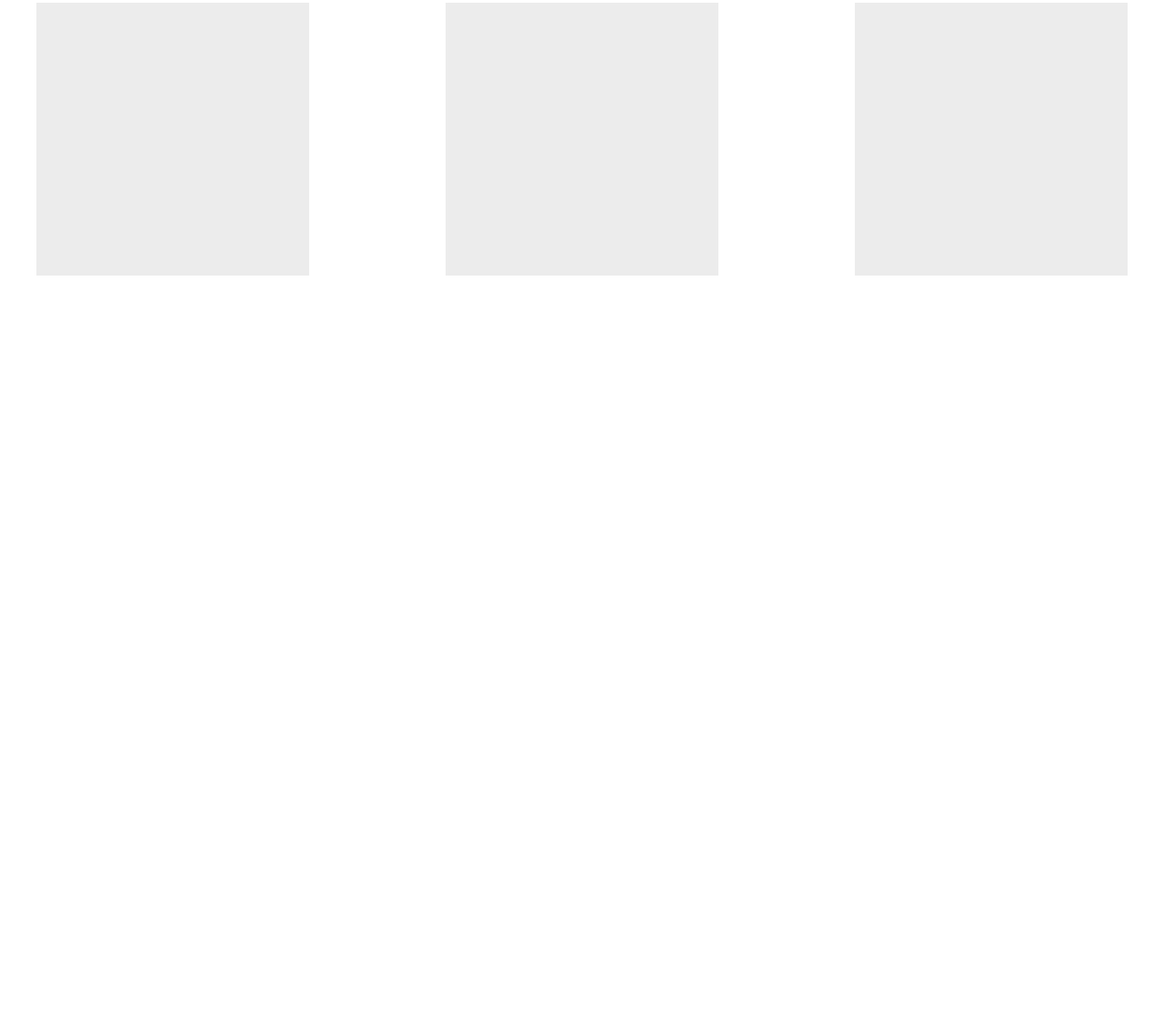
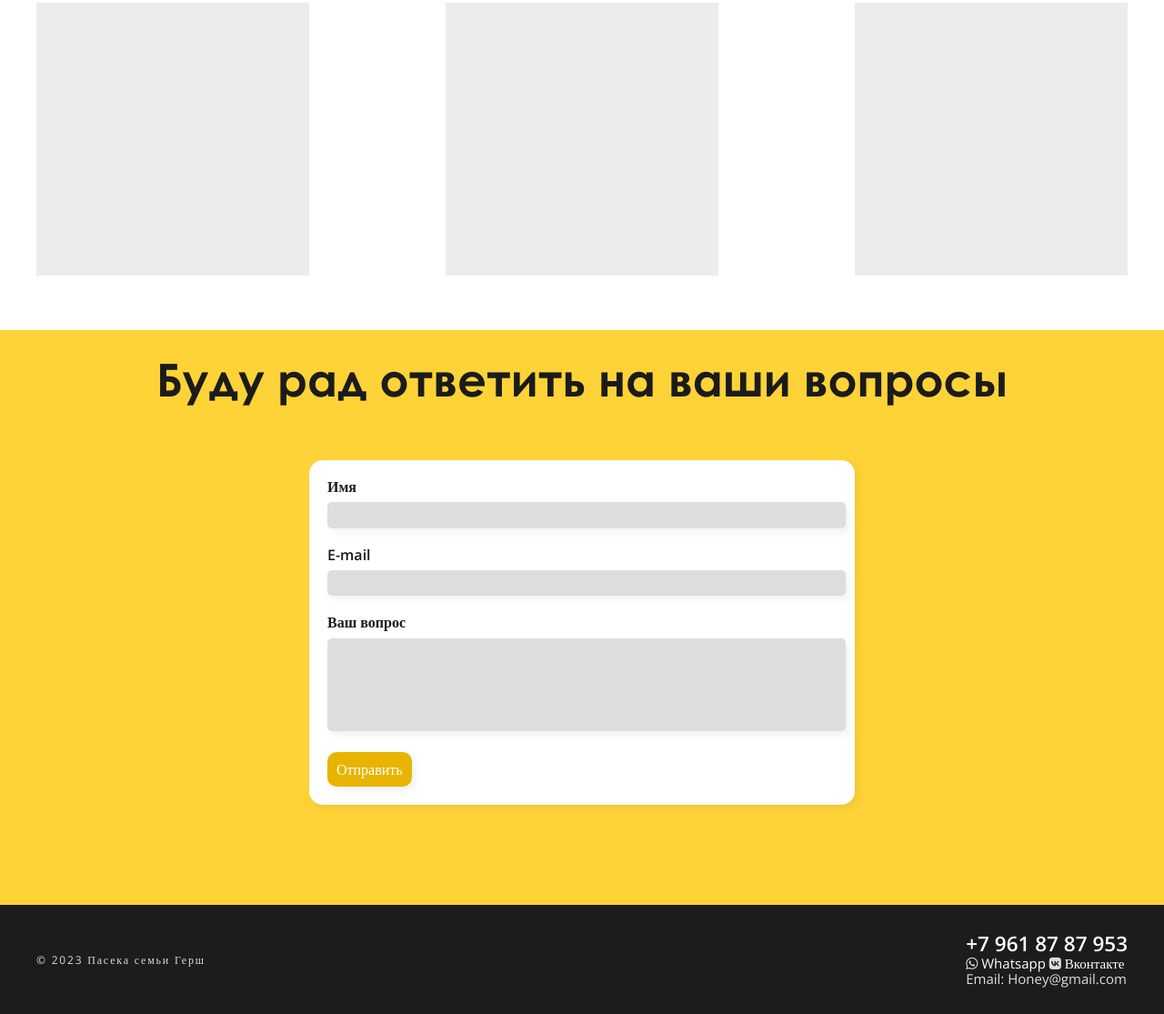
Before and after one commit to Qubit84/honeysite.github.io, a plain HTML site: page index.html in a window 1280 px wide. Shown: the part 3788-4903 px from the top of the page at 91% size. Before the commit the page ends 4151 px from the top, so only its background shows below. Drawn offline with nearby package versions, Linux system fonts and the light colour scheme.

Commit message:
Add files via upload

```diff
--- a/css/style.css
+++ b/css/style.css
@@ -63,6 +63,7 @@ h1, h2, h3, h4, h5, h6 {
 	color: #1b1b1b;
  	text-align: center;
 }
+
 
 .logo {
 	font-family: Caveat;
@@ -322,3 +323,92 @@ li {
 	justify-content: space-between;
 	margin-top: 40px;
 }
+
+/*passport end*/
+
+.form {
+	background-color: #fed337;
+  padding-bottom: 60px;
+}
+
+.feedback-form {
+	background-color: white;
+	color: #1b1b1b;
+	font-family: Open Sans;
+	font-weight: bold;
+	border-radius: 15px;
+	text-align: left;
+	box-shadow:4px 4px 10px rgba(0,0,0,0.06);
+	margin: 0 auto;
+	margin-top: 60px;
+	margin-bottom: 50px;
+	display: flex;
+	flex-direction: column;
+	width: 50%;
+
+}
+
+.feedback-form>div {
+	padding: 20px;
+	padding-bottom: 0px;
+}
+
+.feedback-form>div>input,textarea {
+	border: none;
+	background-color: #dddddd;
+	border-radius: 5px;
+	padding: 5px 5px;
+	box-shadow:4px 4px 10px rgba(0,0,0,0.06);
+	width: 100%;
+	outline: none;
+}
+
+.feedback-form>div>textarea {
+	resize: none;
+}
+
+.feedback-form>div>label {
+	display: block;
+	margin-bottom: 8px;
+}
+
+.form-button {
+	color: white;
+	margin-bottom: 20px;
+	background-color: #e8b400;
+	border: none;
+	padding: 10px 10px;
+	border-radius: 10px;
+  box-shadow:4px 4px 10px rgba(0,0,0,0.06);
+  transition: all 0.5s ease;
+}
+
+.form-button:hover {
+	background-color: #ffc600;
+  text-shadow: none;
+}
+
+/*form end*/
+
+footer {
+	background-color: #1c1c1c;
+
+}
+
+.footer-wrapper {
+	width: 100%;
+	height: 120px;
+	color: #dddddd;
+	font-size: 12px;
+	display: flex;
+	align-items: center;
+	justify-content: space-between;
+}
+
+.copyright {
+	letter-spacing: 0.15em;
+}
+
+.contact-footer {
+	font-size: 15px;
+}
--- a/index.html
+++ b/index.html
@@ -6,6 +6,8 @@
 	<link rel="stylesheet" type="text/css" href="css/icons.css">
 	<link rel="stylesheet" type="text/css" href="css/style.css">
 	<link rel="stylesheet" type="text/css" href="css/normalize.css">
+	<script type="text/javascript" src="http://ajax.googleapis.com/ajax/libs/jquery/1.8.2/jquery.min.js"></script>
+	<script type="text/javascript" src="js/script.js"></script>
 	<title>Пасека семьи Герш</title>
 </head>
 
@@ -33,14 +35,14 @@
 				<h3 class="intro-description">Закажите мёд напрямую от производителя <br> с доставкой по всей России</h3>
 
 				<button class="order-now-button">
-						<a href ="" class="text-button">Заказать сейчас!</a>
+						<a href ="#products" class="text-button">Заказать сейчас!</a>
 				</button>
 			</div>
 		</div>
 	</section>
 	<!-- intro end -->
 
-	<section class="products">
+	<section class="products" id="products">
 		<div class="container">
 			<div class="products-content">
 				<h2 class="title">Продукция</h2>
@@ -189,12 +191,58 @@
 		</div>
 
 	</section>
+	<!-- passport end -->
 
+	<section class="form">
+		<div class="container">
+			<div class="form-content">
+				<h2 class="title">Буду рад ответить на ваши вопросы</h2>
 
+				<form action="" class="feedback-form">
 
+					<div>
+						<label for="name">Имя</label>
+						<input type="text" name="name">
+					</div>
 
+					<div>
+						<label for="email">E-mail</label>
+						<input type="text" name="email">
+					</div>
 
+					<div>
+						<label for="msg">Ваш вопрос</label>
+						<textarea name="msg" id="" rows="5"></textarea>
+					</div>
 
+					<div>
+						<button class="form-button" type="submit">Отправить</button>
+					</div>
+				</form>
 
+			</div>
+		</div>
+	</section>
+	<!-- form end -->
+
+	<footer>
+		<div class="container">
+			<div class="footer-wrapper">
+				<div class="copyright">
+					<span>© 2023 Пасека семьи Герш</span>
+				</div>
+
+				<div class="contact-footer">
+					<a class="phone-number" href="tel:79618787953">+7 961 87 87 953</a>
+
+					<ul class="socials">
+					    	<li><i class="fa-brands fa-whatsapp"></i><a href=""> Whatsapp</a></li>
+					    	<li><i class="fa-brands fa-vk"></i><a href=""> Вконтакте</a></li>
+					</ul>
+					<span>Email: Honey@gmail.com</span>
+				</div>
+			</div>
+		</div>
+	</footer>
 </body>
 </html>
--- /dev/null
+++ b/js/script.js
@@ -0,0 +1,6 @@
+$(document).on("click", "a", function(e) {
+    e.preventDefault();
+    var id  = $(this).attr('href');
+    var top = $(id).offset().top;
+    $('body, html').animate({scrollTop: top}, 900);
+});
```
